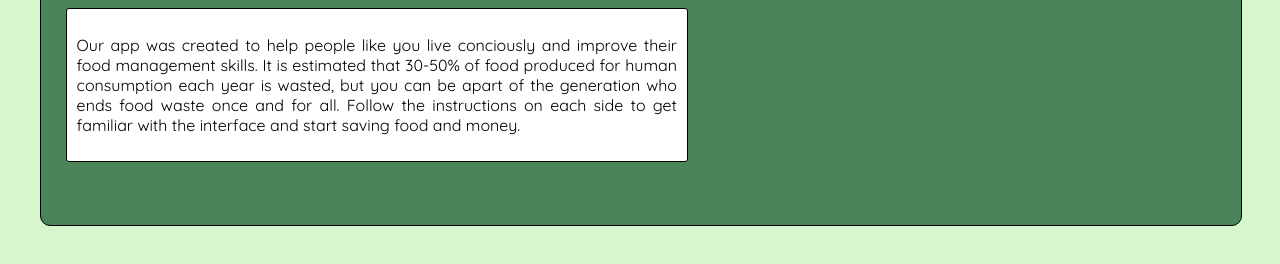
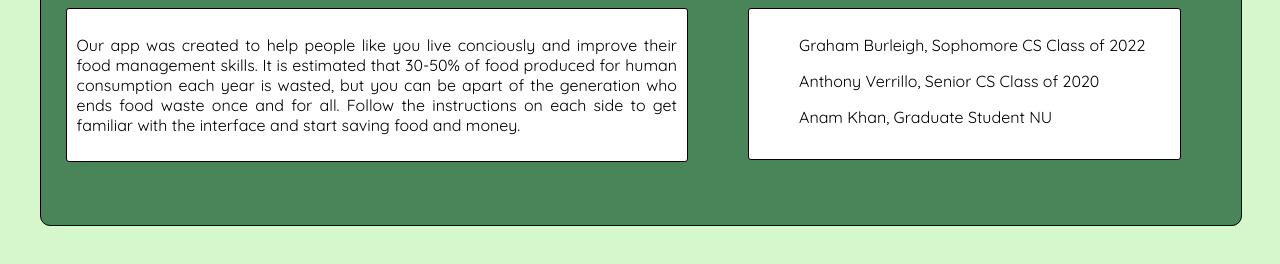
Before and after one commit to Sp-l/spoil, a plain HTML site: page homescreen.html in a window 1280 px wide. Shown: the part 518-782 px from the top of the page. Drawn offline with Linux system fonts and the light colour scheme.

Commit message:
Final demo prototype

```diff
--- a/homescreen.html
+++ b/homescreen.html
@@ -48,6 +48,11 @@
                 Follow the instructions on each side to get familiar with the interface and start saving food and money.
                 </p>
             </div>
+            <div id="about-text">
+                <ul>Graham Burleigh, Sophomore CS Class of 2022</ul>
+                <ul>Anthony Verrillo, Senior CS Class of 2020</ul>
+                <ul>Anam Khan, Graduate Student NU</ul>
+            </div>
          </div>
       </div>
    </body>
--- a/style_inventory.css
+++ b/style_inventory.css
@@ -138,7 +138,6 @@ body:not(#title-container-main-homescreen) {
     float: left;
     margin-left: 25px;
     width: 50%;
-    text-align: left;
     padding: 10px;
     text-align: justify;
     display: inline-block;
@@ -148,6 +147,19 @@ body:not(#title-container-main-homescreen) {
     border: 1px solid black;
 }
 
+#about-text {
+    text-align: left;
+    padding: 10px;
+    padding-right: 35px;
+    display: inline-block;
+    color: black;
+    background: white;
+    border-radius: 3px;
+    border: 1px solid black;
+    margin-bottom: 5px;
+    height: 130px;
+    list-style-type: circle;
+}
 
 #spoil-logo-homescreen {
     position: relative;
```
